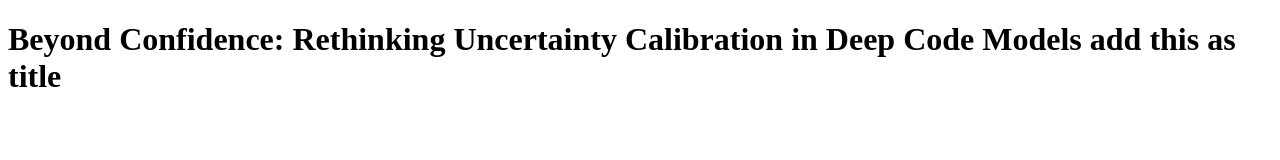
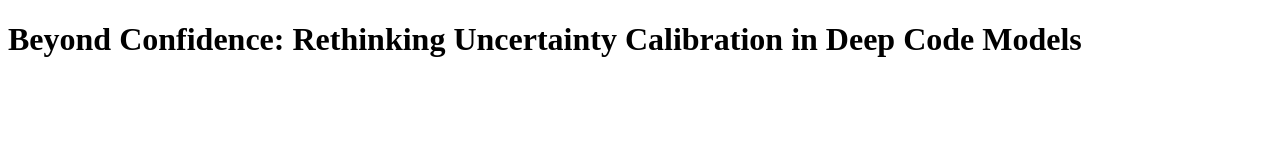
Before and after one commit to CODEAIResearch/CODECalibration, a plain HTML site: page index.html in a window 1280 px wide. Drawn offline with Linux system fonts and the light colour scheme.

Commit message:
Update index.html

```diff
--- a/index.html
+++ b/index.html
@@ -8,9 +8,9 @@
             border-color: #96D4D4;
         }
     </style>
-    <title>Beyond Confidence: Rethinking Uncertainty Calibration in Deep Code Models add this as title</title>
+    <title>Beyond Confidence: Rethinking Uncertainty Calibration in Deep Code Models</title>
 </head>
 <body>
-    <h1>Beyond Confidence: Rethinking Uncertainty Calibration in Deep Code Models add this as title</h1>
+    <h1>Beyond Confidence: Rethinking Uncertainty Calibration in Deep Code Models</h1>
 </body>
 </html>
```
